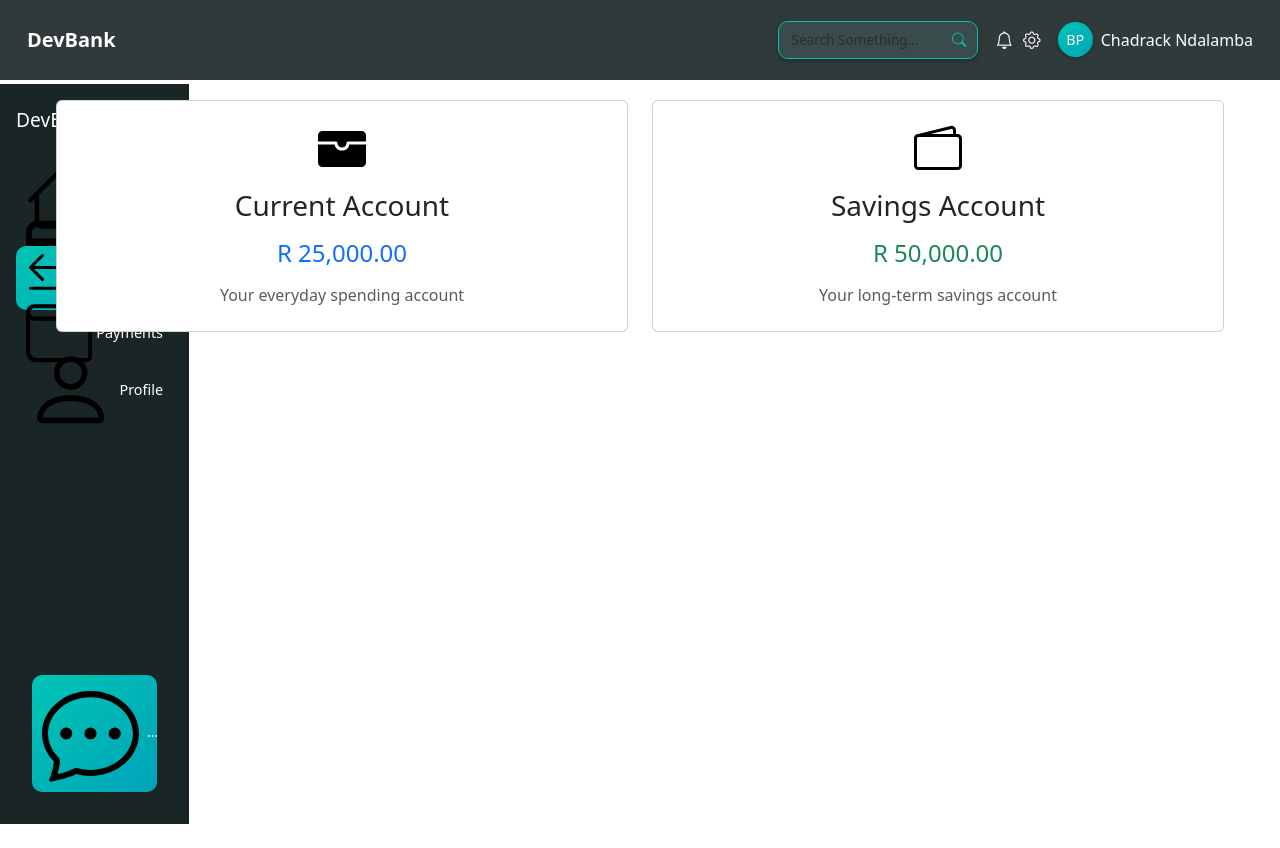
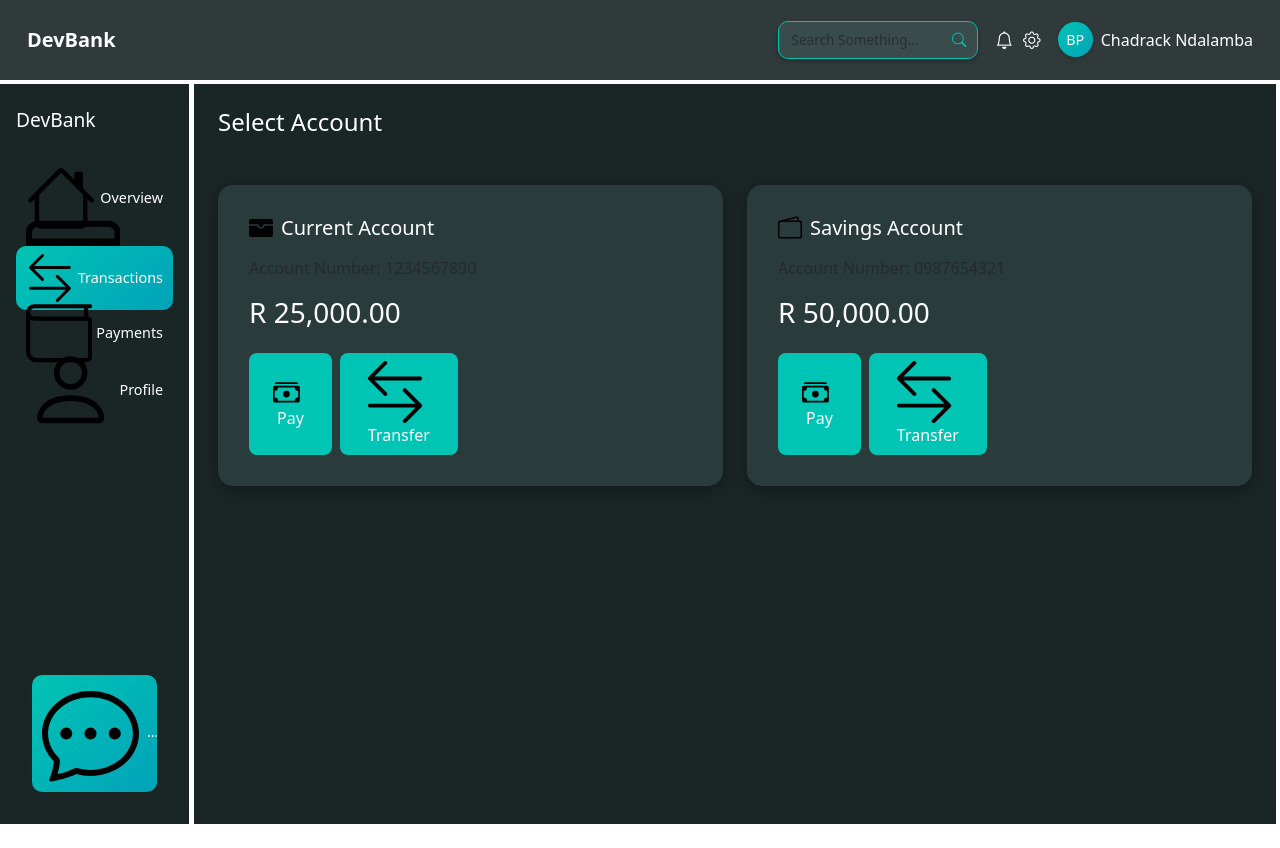
Before and after one commit to Software-Development-Capaciti/banking-frontend, a React (Vite) app: page /transactions in a window 1280 px wide. Before the commit the page ends 800 px from the top, so only its background shows below. Built offline with nearby package versions, Linux system fonts and the light colour scheme.

Commit message:
addeds styling to match the DevBank theme

```diff
--- a/src/pages/Transactions.jsx
+++ b/src/pages/Transactions.jsx
@@ -1,52 +1,6 @@
 import { useEffect, useState } from 'react';
 import axios from 'axios';
 import { CashStack, ArrowLeftRight, WalletFill, Wallet2, ClockHistory, ArrowLeft } from 'react-bootstrap-icons';
-
-// Add responsive styles
-const styles = {
-  accountCard: {
-    cursor: 'pointer',
-    transition: 'transform 0.2s, box-shadow 0.2s',
-    height: '100%',
-    minHeight: '200px',
-    marginBottom: '1rem'
-  },
-  accountCardHover: {
-    transform: 'translateY(-5px)',
-    boxShadow: '0 4px 12px rgba(0,0,0,0.1)'
-  },
-  balanceCard: {
-    height: '100%',
-    minHeight: '120px',
-    marginBottom: '1rem'
-  },
-  transactionItem: {
-    transition: 'background-color 0.2s',
-    padding: '1rem',
-    borderLeft: '4px solid transparent',
-    width: '100%',
-    overflowX: 'hidden'
-  },
-  transactionItemHover: {
-    backgroundColor: '#f8f9fa'
-  },
-  container: {
-    maxWidth: '1200px',
-    width: '100%',
-    padding: '1rem',
-    margin: '0 auto',
-    boxSizing: 'border-box'
-  },
-  transactionAmount: {
-    wordBreak: 'break-word',
-    textAlign: 'right',
-    minWidth: '100px'
-  },
-  formContainer: {
-    maxWidth: '100%',
-    margin: '0 auto'
-  }
-};
 
 function Transactions() {
   const [transactions, setTransactions] = useState([]);
@@ -64,6 +18,77 @@ function Transactions() {
     recipientName: '',
     recipientAccountNumber: ''
   });
+
+  const styles = {
+    container: {
+      backgroundColor: '#1A2526',
+      minHeight: 'calc(100vh - 60px)',
+      marginLeft: window.innerWidth < 768 ? '0' : '170px',
+      paddingTop: '60px',
+      overflowY: 'auto',
+      boxSizing: 'border-box',
+      width: window.innerWidth < 768 ? '100%' : 'calc(100% - 150px)',
+      position: 'relative',
+      padding: '1.5rem'
+    },
+    accountCard: {
+      backgroundColor: '#2A3B3C',
+      border: 'none',
+      borderRadius: '15px',
+      boxShadow: '0 4px 15px rgba(0,0,0,0.3)',
+      padding: '15px',
+      cursor: 'pointer',
+      transition: 'transform 0.2s, box-shadow 0.2s'
+    },
+    accountCardHover: {
+      transform: 'translateY(-5px)',
+      boxShadow: '0 6px 20px rgba(0,0,0,0.4)'
+    },
+    transactionCard: {
+      backgroundColor: '#2A3B3C',
+      border: 'none',
+      borderRadius: '15px',
+      boxShadow: '0 4px 15px rgba(0,0,0,0.3)',
+      marginBottom: '1rem'
+    },
+    formContainer: {
+      backgroundColor: '#1A2526',
+      borderRadius: '15px',
+      padding: '1.5rem'
+    },
+    input: {
+      backgroundColor: '#2A3B3C',
+      border: '1px solid #3A4B4C',
+      color: 'white',
+      borderRadius: '8px'
+    },
+    button: {
+      backgroundColor: '#00C4B4',
+      border: 'none',
+      borderRadius: '8px',
+      padding: '0.5rem 1.5rem',
+      color: 'white',
+      transition: 'background-color 0.2s'
+    },
+    buttonHover: {
+      backgroundColor: '#00A89A'
+    },
+    transactionItem: {
+      transition: 'background-color 0.2s',
+      padding: '1rem',
+      borderLeft: '4px solid transparent',
+      width: '100%',
+      overflowX: 'hidden'
+    },
+    transactionItemHover: {
+      backgroundColor: '#2A3B3C'
+    },
+    transactionAmount: {
+      wordBreak: 'break-word',
+      textAlign: 'right',
+      minWidth: '100px'
+    }
+  };
 
   useEffect(() => {
     if (activeAccount) {
@@ -203,48 +228,45 @@ function Transactions() {
   const renderTransactionHistory = () => {
     if (!transactions.length) {
       return (
-        <div className="card mt-4">
+        <div className="card" style={styles.transactionCard}>
           <div className="card-body text-center py-5">
-            <h5 className="text-muted mb-0">No transactions found</h5>
+            <h5 className="text-white mb-0">No transactions found</h5>
           </div>
         </div>
       );
     }
 
     return (
-      <div className="card mt-4">
-        <div className="card-header bg-light">
-          <h5 className="mb-0">Transaction History</h5>
+      <div className="card" style={styles.transactionCard}>
+        <div className="card-header" style={{ backgroundColor: '#1A2526', borderBottom: '1px solid #3A4B4C' }}>
+          <h5 className="mb-0 text-white">Transaction History</h5>
         </div>
-        <div className="list-group list-group-flush">
+        <div className="card-body p-0">
           {transactions.map((transaction, index) => (
             <div
-              key={index}
-              className="list-group-item"
+              key={transaction.id || index}
               style={{
                 ...styles.transactionItem,
                 ...(hoveredTransaction === index ? styles.transactionItemHover : {}),
-                borderLeftColor: transaction.amount < 0 ? '#dc3545' : '#198754'
+                borderBottom: index < transactions.length - 1 ? '1px solid #3A4B4C' : 'none'
               }}
               onMouseEnter={() => setHoveredTransaction(index)}
               onMouseLeave={() => setHoveredTransaction(null)}
             >
-              <div className="d-flex justify-content-between align-items-center flex-wrap gap-3">
+              <div className="d-flex justify-content-between align-items-center text-white">
                 <div>
                   <h6 className="mb-1">{transaction.description}</h6>
-                  <p className="text-muted small mb-0">
-                    {formatDate(transaction.date)}
-                    {transaction.type === 'PAY' && transaction.recipientName && (
-                      <> • {transaction.recipientName}</>
-                    )}
-                    {transaction.type === 'PAY' && transaction.recipientAccountNumber && (
-                      <> • Account: {transaction.recipientAccountNumber}</>
-                    )}
-                  </p>
+                  <small className="text-muted">
+                    {new Date(transaction.date).toLocaleDateString('en-US', {
+                      year: 'numeric',
+                      month: 'long',
+                      day: 'numeric'
+                    })}
+                  </small>
                 </div>
                 <div style={styles.transactionAmount}>
-                  <span className={transaction.amount < 0 ? 'text-danger' : 'text-success'}>
-                    {formatAmount(transaction.amount)}
+                  <span className={transaction.type === 'credit' ? 'text-success' : 'text-danger'}>
+                    {transaction.type === 'credit' ? '+' : '-'}${Math.abs(transaction.amount).toFixed(2)}
                   </span>
                 </div>
               </div>
@@ -273,10 +295,10 @@ function Transactions() {
             fetchTransactions();
           }}
         >
-          <div className="card-body d-flex flex-column align-items-center justify-content-center text-center">
-            <WalletFill size={48} className="text-primary mb-3" />
+          <div className="card-body d-flex flex-column align-items-center justify-content-center text-center text-white">
+            <WalletFill size={48} className="text-#00C4B4 mb-3" />
             <h3 className="card-title mb-3">Current Account</h3>
-            <h4 className="text-primary mb-3">{formatAmount(25000)}</h4>
+            <h4 className="text-#00C4B4 mb-3">{formatAmount(25000)}</h4>
             <p className="card-text text-muted">Your everyday spending account</p>
           </div>
         </div>
@@ -297,10 +319,10 @@ function Transactions() {
             fetchTransactions();
           }}
         >
-          <div className="card-body d-flex flex-column align-items-center justify-content-center text-center">
-            <Wallet2 size={48} className="text-success mb-3" />
+          <div className="card-body d-flex flex-column align-items-center justify-content-center text-center text-white">
+            <Wallet2 size={48} className="text-#00C4B4 mb-3" />
             <h3 className="card-title mb-3">Savings Account</h3>
-            <h4 className="text-success mb-3">{formatAmount(50000)}</h4>
+            <h4 className="text-#00C4B4 mb-3">{formatAmount(50000)}</h4>
             <p className="card-text text-muted">Your long-term savings account</p>
           </div>
         </div>
@@ -352,8 +374,8 @@ function Transactions() {
                     setActiveView(`${activeAccount}-operations`);
                   }}
                 >
-                  <div className="card-body d-flex flex-column align-items-center justify-content-center text-center">
-                    <CashStack size={48} className={`text-${accountColor} mb-3`} />
+                  <div className="card-body d-flex flex-column align-items-center justify-content-center text-center text-white">
+                    <CashStack size={48} className="text-#00C4B4 mb-3" />
                     <h3 className="card-title mb-3">Pay</h3>
                     <p className="card-text text-muted">Make a payment from your {accountName.toLowerCase()}</p>
                   </div>
@@ -372,8 +394,8 @@ function Transactions() {
                     setActiveView(`${activeAccount}-operations`);
                   }}
                 >
-                  <div className="card-body d-flex flex-column align-items-center justify-content-center text-center">
-                    <ArrowLeftRight size={48} className={`text-${accountColor} mb-3`} />
+                  <div className="card-body d-flex flex-column align-items-center justify-content-center text-center text-white">
+                    <ArrowLeftRight size={48} className="text-#00C4B4 mb-3" />
                     <h3 className="card-title mb-3">Transfer</h3>
                     <p className="card-text text-muted">Transfer money between your accounts</p>
                   </div>
@@ -395,7 +417,7 @@ function Transactions() {
     const balance = isCurrentAccount ? 25000 : 50000;
 
     return (
-      <div style={{ ...styles.formContainer, overflowX: 'hidden' }}>
+      <div style={styles.formContainer}>
         <div className="card">
           <div className={`card-header bg-${accountColor} text-white`}>
             <div className="d-flex align-items-center justify-content-between flex-wrap gap-3">
@@ -423,7 +445,7 @@ function Transactions() {
           </div>
           <div className="card-body">
             {successMessage && (
-              <div className={`alert alert-${successMessage.includes('Failed') ? 'danger' : 'success'} mb-4`}>
+              <div className="alert" style={{ backgroundColor: '#00C4B4', color: 'white' }} role="alert">
                 {successMessage}
               </div>
             )}
@@ -437,6 +459,7 @@ function Transactions() {
                     value={formData.toAccount}
                     onChange={handleInputChange}
                     required
+                    style={styles.input}
                   >
                     <option value="">Select account</option>
                     {activeAccount === 'current' ? (
@@ -458,6 +481,7 @@ function Transactions() {
                       onChange={handleInputChange}
                       required
                       placeholder="Enter recipient's name"
+                      style={styles.input}
                     />
                   </div>
                   <div className="mb-3">
@@ -473,6 +497,7 @@ function Transactions() {
                       pattern="[0-9]*"
                       minLength="10"
                       maxLength="10"
+                      style={styles.input}
                     />
                   </div>
                 </>
@@ -490,6 +515,7 @@ function Transactions() {
                     required
                     min="0"
                     step="0.01"
+                    style={styles.input}
                   />
                 </div>
               </div>
@@ -503,12 +529,14 @@ function Transactions() {
                   onChange={handleInputChange}
                   required
                   placeholder="Enter a description for this transaction"
+                  style={styles.input}
                 />
               </div>
               <div className="d-grid">
                 <button
                   type="submit"
-                  className={`btn btn-${accountColor} btn-lg`}
+                  className={`btn ${styles.button}`}
+                  style={{ ...styles.button, ':hover': styles.buttonHover }}
                 >
                   {activeOperation === 'pay' ? 'Pay' : 'Transfer'}
                 </button>
@@ -524,9 +552,145 @@ function Transactions() {
 
   return (
     <div style={styles.container}>
-      {activeView === 'accounts' && renderAccountsView()}
-      {activeView === 'transactions' && renderTransactionsView()}
-      {(activeView === 'current-operations' || activeView === 'savings-operations') && renderOperationsView()}
+      {showTransactions && (
+        <button
+          className="btn mb-3"
+          onClick={() => setShowTransactions(false)}
+          style={{ color: '#00C4B4' }}
+        >
+          <ArrowLeft className="me-2" />
+          Back to Accounts
+        </button>
+      )}
+
+      {successMessage && (
+        <div className="alert" style={{ backgroundColor: '#00C4B4', color: 'white' }} role="alert">
+          {successMessage}
+        </div>
+      )}
+
+      {activeView === 'accounts' && (
+        <div className="row g-4">
+          <div className="col-12">
+            <h4 className="text-white mb-4">Select Account</h4>
+          </div>
+          <div className="col-12 col-md-6">
+            <div
+              className="card h-100"
+              style={{
+                ...styles.accountCard,
+                ...(hoveredCard === 'current' ? styles.accountCardHover : {})
+              }}
+              onMouseEnter={() => setHoveredCard('current')}
+              onMouseLeave={() => setHoveredCard(null)}
+              onClick={() => {
+                setActiveAccount('current');
+                setActiveView('transactions');
+                setShowTransactions(true);
+                fetchTransactions();
+              }}
+            >
+              <div className="card-body text-white">
+                <div className="d-flex align-items-center mb-3">
+                  <WalletFill size={24} className="me-2 text-#00C4B4" />
+                  <h5 className="mb-0">Current Account</h5>
+                </div>
+                <p className="text-muted mb-3">Account Number: 1234567890</p>
+                <h3 className="mb-4">{formatAmount(25000)}</h3>
+                <div className="d-flex gap-2">
+                  <button
+                    className="btn"
+                    style={styles.button}
+                    onClick={(e) => {
+                      setActiveOperation('pay');
+                      setActiveView(`${activeAccount}-operations`);
+                    }}
+                  >
+                    <CashStack className="me-2" />
+                    Pay
+                  </button>
+                  <button
+                    className="btn"
+                    style={styles.button}
+                    onClick={(e) => {
+                      setActiveOperation('transfer');
+                      setActiveView(`${activeAccount}-operations`);
+                    }}
+                  >
+                    <ArrowLeftRight className="me-2" />
+                    Transfer
+                  </button>
+                </div>
+              </div>
+            </div>
+          </div>
+          <div className="col-12 col-md-6">
+            <div
+              className="card h-100"
+              style={{
+                ...styles.accountCard,
+                ...(hoveredCard === 'savings' ? styles.accountCardHover : {})
+              }}
+              onMouseEnter={() => setHoveredCard('savings')}
+              onMouseLeave={() => setHoveredCard(null)}
+              onClick={() => {
+                setActiveAccount('savings');
+                setActiveView('transactions');
+                setShowTransactions(true);
+                fetchTransactions();
+              }}
+            >
+              <div className="card-body text-white">
+                <div className="d-flex align-items-center mb-3">
+                  <Wallet2 size={24} className="me-2 text-#00C4B4" />
+                  <h5 className="mb-0">Savings Account</h5>
+                </div>
+                <p className="text-muted mb-3">Account Number: 0987654321</p>
+                <h3 className="mb-4">{formatAmount(50000)}</h3>
+                <div className="d-flex gap-2">
+                  <button
+                    className="btn"
+                    style={styles.button}
+                    onClick={(e) => {
+                      setActiveOperation('pay');
+                      setActiveView(`${activeAccount}-operations`);
+                    }}
+                  >
+                    <CashStack className="me-2" />
+                    Pay
+                  </button>
+                  <button
+                    className="btn"
+                    style={styles.button}
+                    onClick={(e) => {
+                      setActiveOperation('transfer');
+                      setActiveView(`${activeAccount}-operations`);
+                    }}
+                  >
+                    <ArrowLeftRight className="me-2" />
+                    Transfer
+                  </button>
+                </div>
+              </div>
+            </div>
+          </div>
+        </div>
+      )}
+
+      {showTransactions && (
+        <div className="row">
+          <div className="col-12 col-lg-6 mb-4">
+            {renderOperationsView()}
+          </div>
+          <div className="col-12 col-lg-6">
+            <div className="d-flex align-items-center mb-3">
+              <ClockHistory size={24} className="me-2 text-white" />
+              <h4 className="mb-0 text-white">Transaction History</h4>
+            </div>
+            {renderTransactionHistory()}
+          </div>
+        </div>
+      )}
     </div>
   );
 }
```
